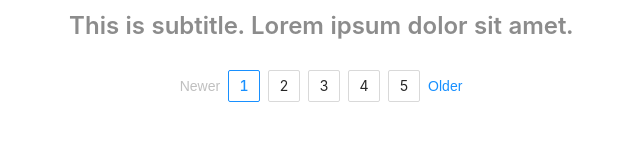
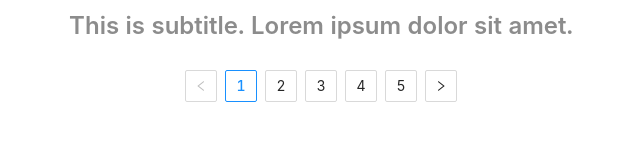
Before and after one commit to devneu/frontend, a React (Create React App) app: page /blog in a window 1280 px wide. Shown: the part 154-300 px from the top of the page, without its empty margins (319-959 px from the left). Built offline with nearby package versions, Linux system fonts and the light colour scheme.

Commit message:
DEV-39. Render function for Pagination removed (now default arrows)

```diff
--- a/src/components/Pagination/Pagination.tsx
+++ b/src/components/Pagination/Pagination.tsx
@@ -1,16 +1,6 @@
 import React from 'react';
 import { Pagination as AntdPagination } from 'antd';
 import './Pagination.scss'
-
-function itemRender(current: number, type: 'page' | 'next' | 'prev' | 'jump-prev' | 'jump-next', originalElement: {}) {
-   if (type === 'prev') {
-      return <a>Newer</a>;
-   }
-   if (type === 'next') {
-      return <a>Older</a>;
-   }
-   return originalElement;
-}
 
 export interface PaginationProps {
    defaultCurrentPage: number,
@@ -22,7 +12,6 @@ const Pagination = ({ defaultCurrentPage, totalItems }: PaginationProps) => {
       <AntdPagination
          defaultCurrent={defaultCurrentPage}
          total={totalItems}
-         itemRender={itemRender}
          className="pagination" />
    )
 }
```
Also changed, not shown: 1 other file (tests, documents, lock files or other folders).
